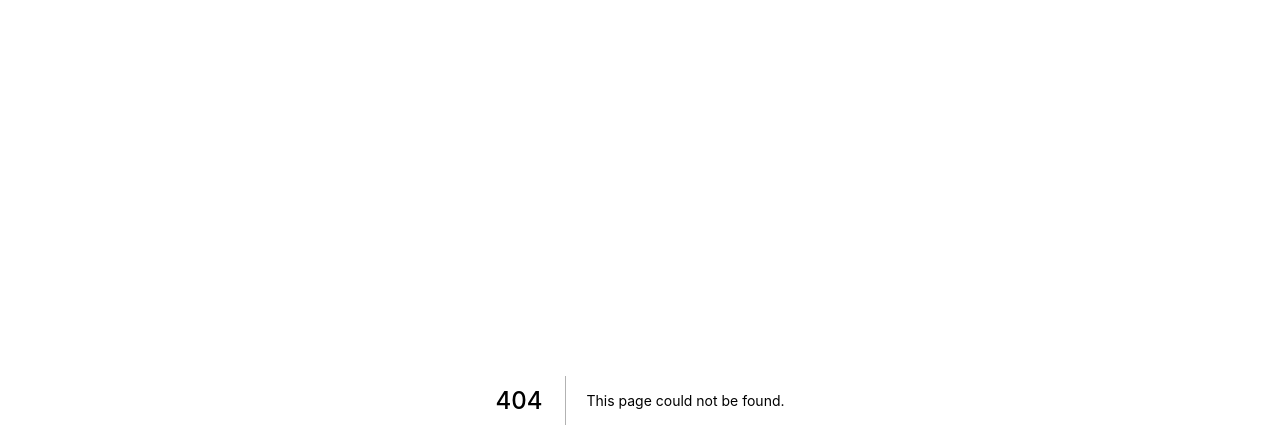
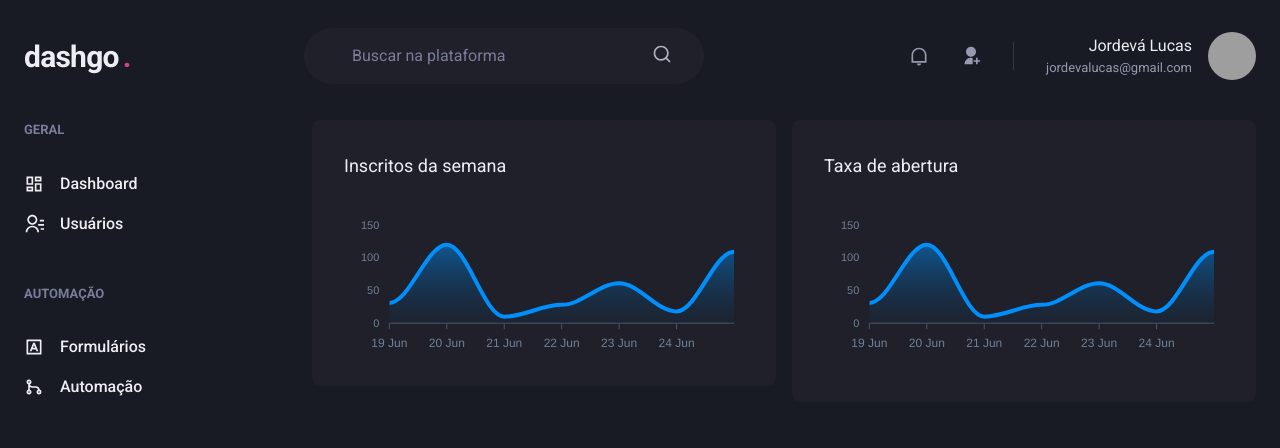
Before and after one commit to jordelucas/dashgo, a Next.js app: page /dashboard in a window 1280 px wide. Before the commit this address had no page. Shown: the top 448 px of the page. Built offline with nearby package versions, Linux system fonts and the light colour scheme; grey boxes are pictures that could not be loaded.

Commit message:
add dashboard page

```diff
--- a/package.json
+++ b/package.json
@@ -13,9 +13,11 @@
     "@chakra-ui/react": "^2.2.1",
     "@emotion/react": "^11.9.3",
     "@emotion/styled": "^11.9.3",
+    "apexcharts": "^3.35.3",
     "framer-motion": "^6.3.11",
     "next": "12.1.6",
     "react": "18.2.0",
+    "react-apexcharts": "^1.4.0",
     "react-dom": "18.2.0",
     "react-icons": "^4.4.0"
   },
--- /dev/null
+++ b/src/pages/dashboard.tsx
@@ -0,0 +1,104 @@
+import dynamic from 'next/dynamic';
+import { ApexOptions } from 'apexcharts';
+import { Box, Flex, SimpleGrid, Text, theme } from '@chakra-ui/react';
+
+import { Header } from '../components/Header';
+import { Sidebar } from '../components/Sidebar';
+
+const Chart = dynamic(() => import('react-apexcharts'), { ssr: false });
+
+const options: ApexOptions = {
+  chart: {
+    toolbar: {
+      show: false,
+    },
+    zoom: {
+      enabled: false,
+    },
+    foreColor: theme.colors.gray[500],
+  },
+  grid: {
+    show: false,
+  },
+  dataLabels: {
+    enabled: false,
+  },
+  tooltip: {
+    enabled: false,
+  },
+  xaxis: {
+    type: 'datetime',
+    axisBorder: {
+      color: theme.colors.gray[600],
+    },
+    axisTicks: {
+      color: theme.colors.gray[600],
+    },
+    categories: [
+      '2022-06-19T00:00:00.000Z',
+      '2022-06-20T00:00:00.000Z',
+      '2022-06-21T00:00:00.000Z',
+      '2022-06-22T00:00:00.000Z',
+      '2022-06-23T00:00:00.000Z',
+      '2022-06-24T00:00:00.000Z',
+      '2022-06-25T00:00:00.000Z',
+    ],
+  },
+  fill: {
+    opacity: 0.3,
+    type: 'gradient',
+    gradient: {
+      shade: 'dark',
+      opacityFrom: 0.7,
+      opacityTo: 0.3,
+    }
+  },
+};
+
+const series = [
+  { name: 'series1', data: [31, 120, 10, 28, 61, 18, 109] }
+];
+
+export default function Dashboard() {
+  return (
+    <Flex direction='column' height='100vh'>
+      <Header />
+
+      <Flex
+        width='100%'
+        marginY='6'
+        maxWidth={1480}
+        marginX='auto'
+        paddingX='6'
+      >
+        <Sidebar />
+
+        <SimpleGrid
+          flex='1'
+          gap='4'
+          minChildWidth='320px'
+          alignItems='flex-start'
+        >
+          <Box
+            padding='8'
+            background='gray.800'
+            borderRadius={8}
+            paddingBottom='4'
+          >
+            <Text fontSize='large' marginBottom='4'>
+              Inscritos da semana
+            </Text>
+            <Chart options={options} series={series} type='area' height={160} />
+          </Box>
+
+          <Box padding='8' background='gray.800' borderRadius={8}>
+            <Text fontSize='large' marginBottom='4'>
+              Taxa de abertura
+            </Text>
+            <Chart options={options} series={series} type='area' height={160} />
+          </Box>
+        </SimpleGrid>
+      </Flex>
+    </Flex>
+  )
+}
```
Also changed, not shown: 1 other file (tests, documents, lock files or other folders).
